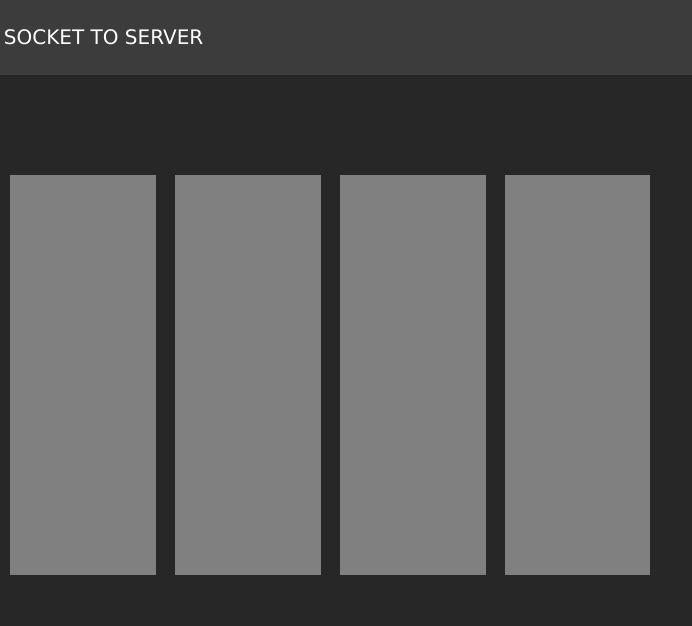
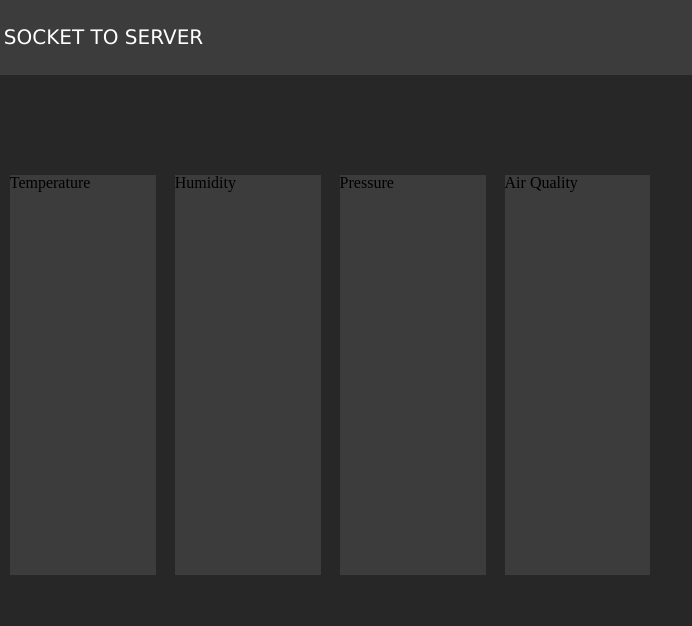
Before and after one commit to verschaevesiebe/Datacommunication, a website: page public/socket.html in a window 1280 px wide. Shown: the full height of the page, 588-1280 px from the left. Drawn offline with nearby package versions, Linux system fonts and the light colour scheme; some packages are replaced by stand-ins of ours; no server answers.

Commit message:
Html added articles

```diff
--- a/public/socket.html
+++ b/public/socket.html
@@ -11,16 +11,24 @@
 
 <section>
     <div id="map" style="width:45%"></div>
-    <article id="air"></article>
-    <article id="light"></article>
-    <article id="temp"></article>
-    <article id="humidity"></article>
+    <article id="air">
+        <h2>Temperature</h2>
+    </article>
+    <article id="light">
+        <h2>Humidity</h2>
+    </article>
+    <article id="temp">
+        <h2>Pressure</h2>
+    </article>
+    <article id="humidity">
+        <h2>Air Quality</h2>
+    </article>
 </section>
 
-<script src="https://maps.googleapis.com/maps/api/js?callback=myMap"></script>
 
 <script src="https://cdnjs.cloudflare.com/ajax/libs/socket.io/1.7.3/socket.io.js"></script>
 <script src="socket.js"></script>
+<script src="https://maps.googleapis.com/maps/api/js?callback=myMap"></script>
 </body>
 
 </html>
--- a/public/socket.js
+++ b/public/socket.js
@@ -10,7 +10,7 @@ function myMap() {
     var mapOptions = {
         center: new google.maps.LatLng(51.5, -0.12),
         zoom: 10,
-        mapTypeId: google.maps.MapTypeId.HYBRID
+        mapTypeId: google.maps.MapTypeId.TERRAIN
     }
     var map = new google.maps.Map(document.getElementById("map"), mapOptions);
 }
--- a/public/style.css
+++ b/public/style.css
@@ -77,6 +77,6 @@ section {
 article {
 width: 12%;
     height: 400px;
-    background-color:grey;
+    background-color:#3C3C3C;
     margin:0 5px 0 5px;
 }
```
